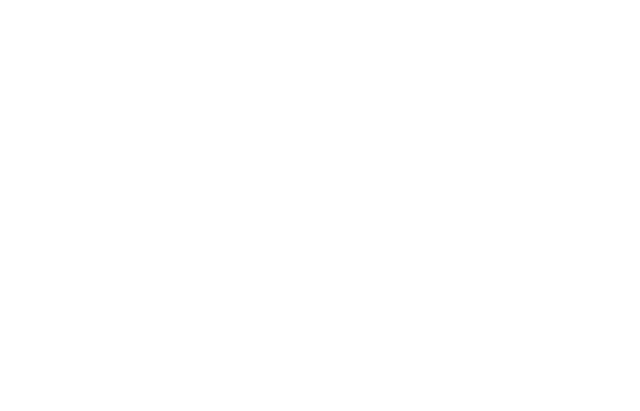
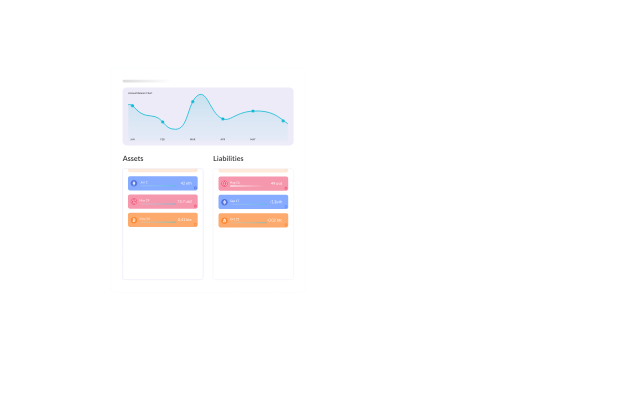
Before and after one commit to johnnytsai81/beanhub, a plain HTML site: page index.html in a window 1280 px wide. Shown: the whole page, without its empty margins (0-640 px from the left). Drawn offline with Linux system fonts and the light colour scheme.

Commit message:
repair js

```diff
--- a/index.html
+++ b/index.html
@@ -12,5 +12,6 @@
         <div id="svgContainer"></div>
     </div>
     <script src="./public/javascripts/lottie.min.js"></script>
+    <script src="./public/javascripts/common.js"></script>
 </body>
 </html>
```
